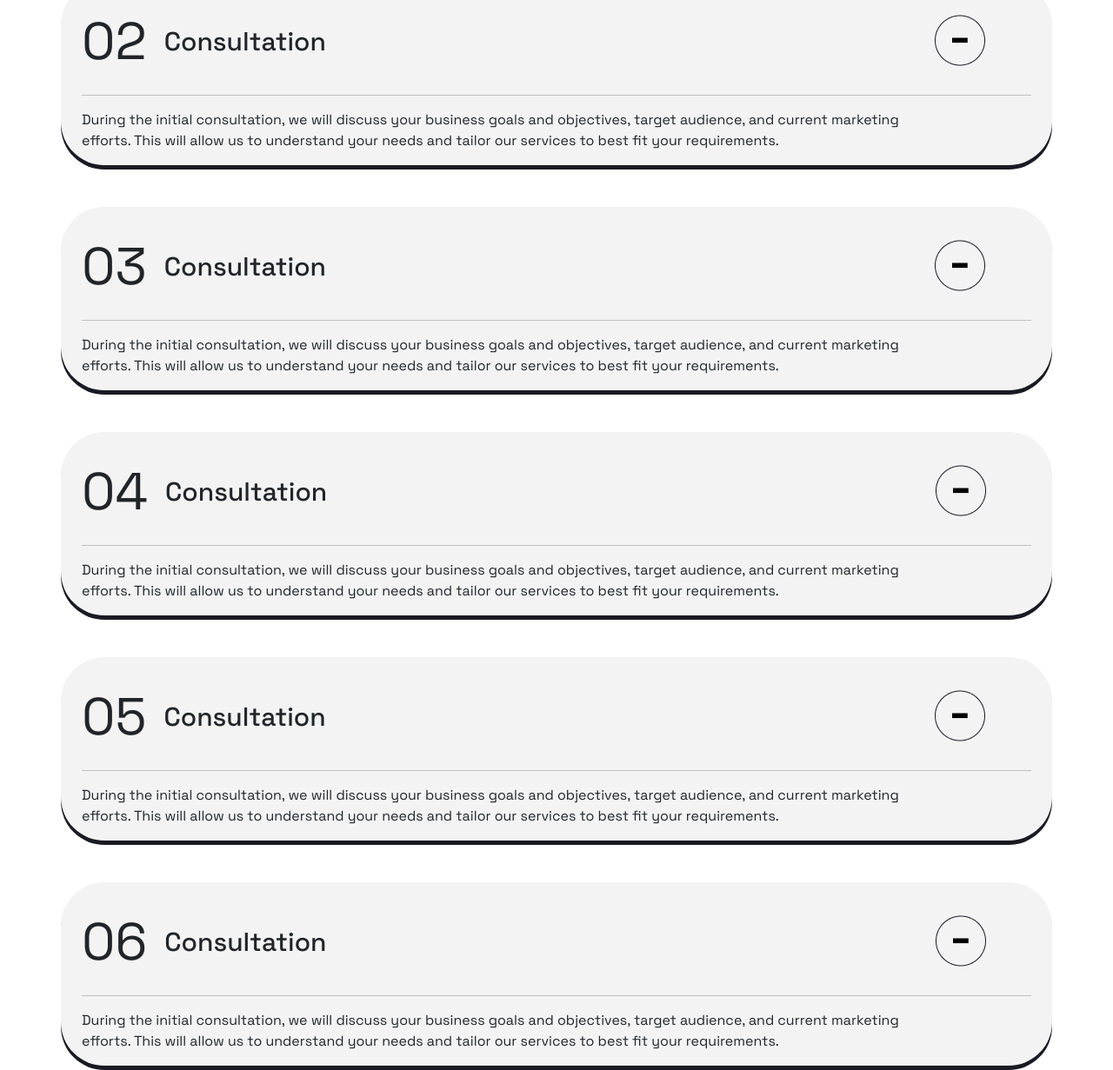
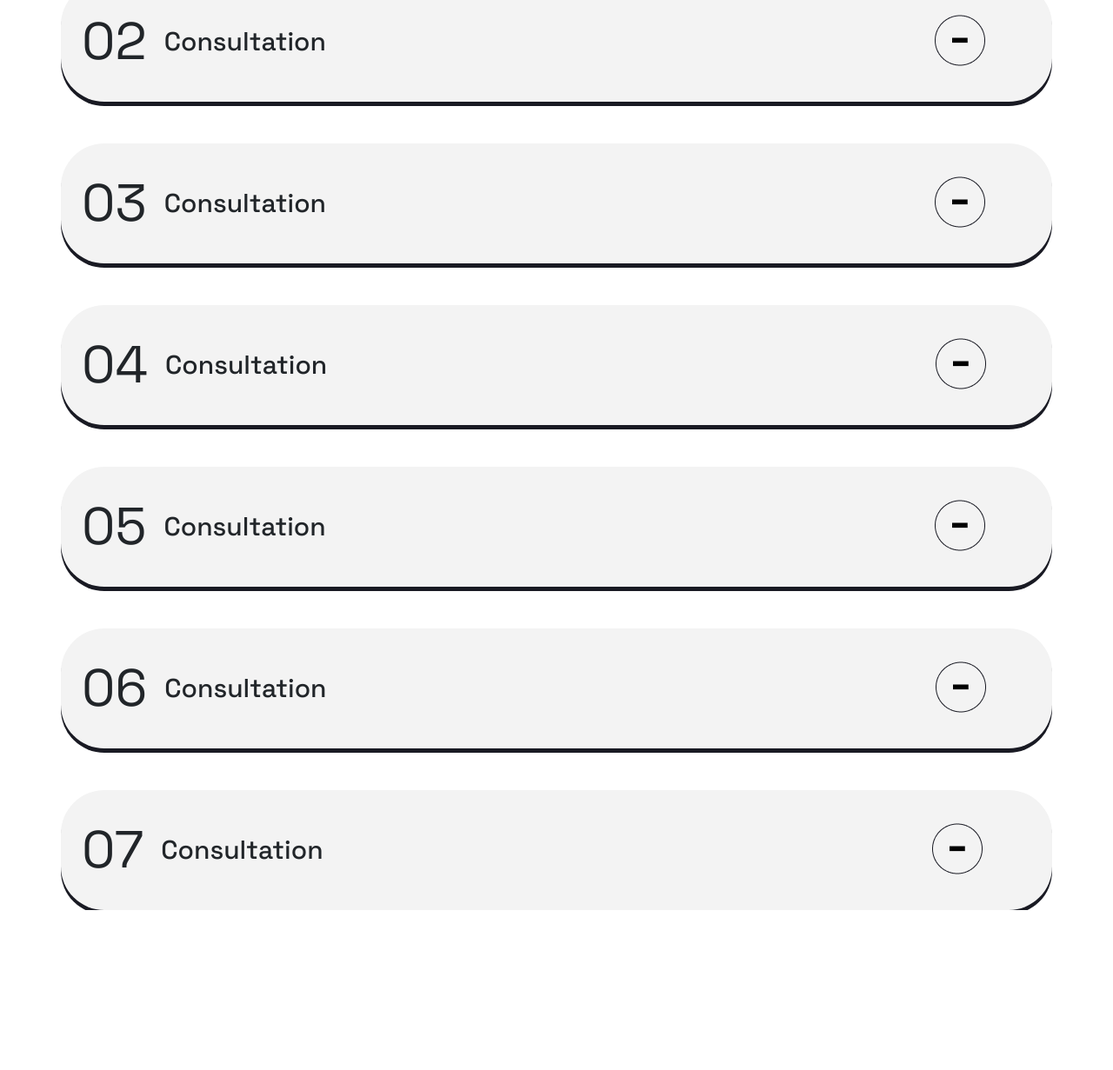
Before and after one commit to ALiRazax1/Hackathon-project, a plain HTML site: page index.html in a window 1280 px wide. Shown: the part 1439-2670 px from the top of the page at 87% size. After the commit the page ends 2486 px from the top, so only its background shows below. Drawn offline with Linux system fonts and the light colour scheme.

Commit message:
remove some code

```diff
--- a/index.html
+++ b/index.html
@@ -95,12 +95,12 @@
 
     <div class="row row-gap-5"><div class="col-12 col-sm-12 col-md-12 col-lg-12 col-xl-12  num"><div class="container"><div class="mt-4"><span class="num1">01</span><span class="process1">Consultation</span></div><div><img src="./assets/images/Plus icon.png" alt=""></div> <hr> <p>During the initial consultation, we will discuss your business goals and objectives, target audience, and current marketing <br> efforts. This will allow us to understand your needs and tailor our services to best fit your requirements.</p></div></div>
 
-    <div class="col-12 col-sm-12 col-md-12 col-lg-12 col-xl-12  num2"><div class="container"><div class="mt-4"><span class="num1">02</span><span class="process1">Consultation</span></div><div><img src="./assets/images/Plus icon.png" alt=""></div> <hr> <p>During the initial consultation, we will discuss your business goals and objectives, target audience, and current marketing <br> efforts. This will allow us to understand your needs and tailor our services to best fit your requirements.</p></div></div>
-    <div class="col-12 col-sm-12 col-md-12 col-lg-12 col-xl-12  num2"><div class="container"><div class="mt-4"><span class="num1">03</span><span class="process1">Consultation</span></div><div><img src="./assets/images/Plus icon.png" alt=""></div> <hr> <p>During the initial consultation, we will discuss your business goals and objectives, target audience, and current marketing <br> efforts. This will allow us to understand your needs and tailor our services to best fit your requirements.</p></div></div>
-    <div class="col-12 col-sm-12 col-md-12 col-lg-12 col-xl-12  num2"><div class="container"><div class="mt-4"><span class="num1">04</span><span class="process1">Consultation</span></div><div><img src="./assets/images/Plus icon.png" alt=""></div> <hr> <p>During the initial consultation, we will discuss your business goals and objectives, target audience, and current marketing <br> efforts. This will allow us to understand your needs and tailor our services to best fit your requirements.</p></div></div>
-    <div class="col-12 col-sm-12 col-md-12 col-lg-12 col-xl-12  num2"><div class="container"><div class="mt-4"><span class="num1">05</span><span class="process1">Consultation</span></div><div><img src="./assets/images/Plus icon.png" alt=""></div> <hr> <p>During the initial consultation, we will discuss your business goals and objectives, target audience, and current marketing <br> efforts. This will allow us to understand your needs and tailor our services to best fit your requirements.</p></div></div>
-    <div class="col-12 col-sm-12 col-md-12 col-lg-12 col-xl-12  num2"><div class="container"><div class="mt-4"><span class="num1">06</span><span class="process1">Consultation</span></div><div><img src="./assets/images/Plus icon.png" alt=""></div> <hr> <p>During the initial consultation, we will discuss your business goals and objectives, target audience, and current marketing <br> efforts. This will allow us to understand your needs and tailor our services to best fit your requirements.</p></div></div>
-    <div class="col-12 col-sm-12 col-md-12 col-lg-12 col-xl-12  num2"><div class="container"><div class="mt-4"><span class="num1">07</span><span class="process1">Consultation</span></div><div><img src="./assets/images/Plus icon.png" alt=""></div> <hr> <p>During the initial consultation, we will discuss your business goals and objectives, target audience, and current marketing <br> efforts. This will allow us to understand your needs and tailor our services to best fit your requirements.</p></div></div>
+    <div class="col-12 col-sm-12 col-md-12 col-lg-12 col-xl-12  num2"><div class="container"><div class="mt-4 pb-4"><span class="num1">02</span><span class="process1">Consultation</span></div><div><img src="./assets/images/Plus icon.png" alt=""></div> </div></div>
+    <div class="col-12 col-sm-12 col-md-12 col-lg-12 col-xl-12  num2"><div class="container"><div class="mt-4 pb-4"><span class="num1">03</span><span class="process1">Consultation</span></div><div><img src="./assets/images/Plus icon.png" alt=""></div> </div></div>
+    <div class="col-12 col-sm-12 col-md-12 col-lg-12 col-xl-12  num2"><div class="container"><div class="mt-4 pb-4"><span class="num1">04</span><span class="process1">Consultation</span></div><div><img src="./assets/images/Plus icon.png" alt=""></div> </div></div>
+    <div class="col-12 col-sm-12 col-md-12 col-lg-12 col-xl-12  num2"><div class="container"><div class="mt-4 pb-4"><span class="num1">05</span><span class="process1">Consultation</span></div><div><img src="./assets/images/Plus icon.png" alt=""></div> </div></div>
+    <div class="col-12 col-sm-12 col-md-12 col-lg-12 col-xl-12  num2"><div class="container"><div class="mt-4 pb-4"><span class="num1">06</span><span class="process1">Consultation</span></div><div><img src="./assets/images/Plus icon.png" alt=""></div> </div></div>
+    <div class="col-12 col-sm-12 col-md-12 col-lg-12 col-xl-12  num2"><div class="container"><div class="mt-4 pb-4"><span class="num1">07</span><span class="process1">Consultation</span></div><div><img src="./assets/images/Plus icon.png" alt=""></div> </div></div>
 
 
 
```
